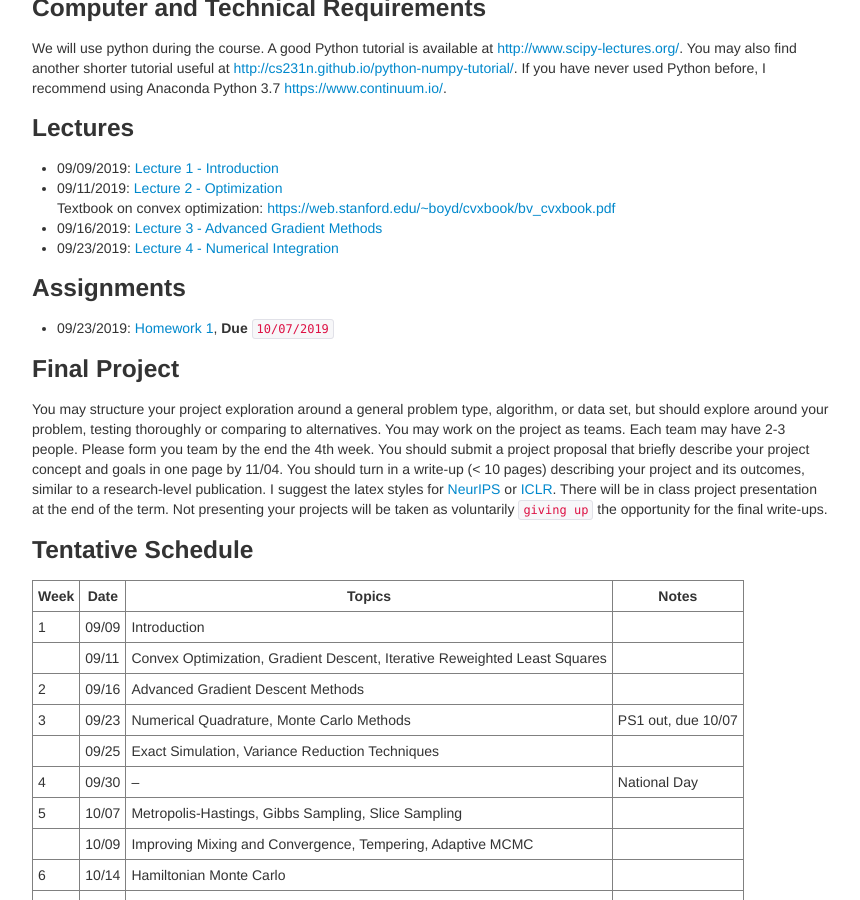
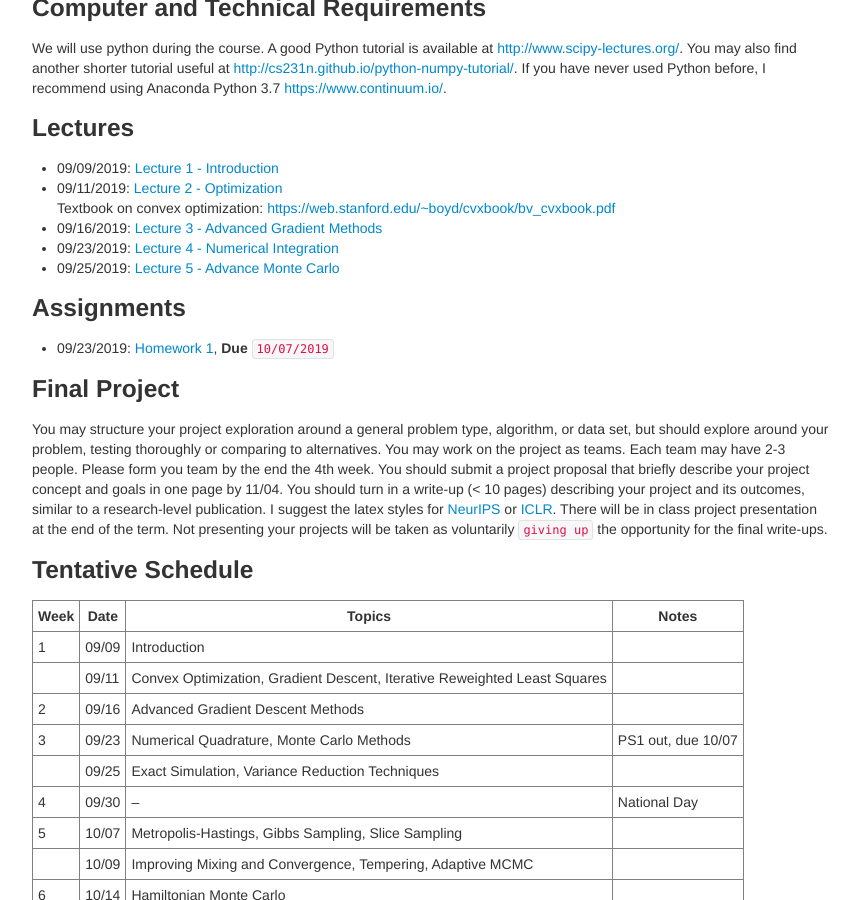
Before and after one commit to zcrabbit/zcrabbit.github.io, a Jekyll site: the page built from courses/mcs-f19.md, in a window 1280 px wide and 900 px high, scrolled down 1005 px. Shown: the whole window, without its empty margins (208-1068 px from the left). Built offline with Jekyll 4.4.1, drawn with Linux system fonts in a browser that asks for light colours.

Commit message:
lecture 5 out

```diff
--- a/courses/mcs-f19.md
+++ b/courses/mcs-f19.md
@@ -42,6 +42,7 @@ We will use python during the course. A good Python tutorial is available at <ht
   Textbook on convex optimization: <https://web.stanford.edu/~boyd/cvxbook/bv_cvxbook.pdf>
 - 09/16/2019: [Lecture 3 - Advanced Gradient Methods]({{sites.baseurl}}/static/slides/mcs_fall19/lec03.pdf)
 - 09/23/2019: [Lecture 4 - Numerical Integration]({{sites.baseurl}}/static/slides/mcs_fall19/lec04.pdf)
+- 09/25/2019: [Lecture 5 - Advance Monte Carlo]({{sites.baseurl}}/static/slides/mcs_fall19/lec05.pdf)
 
 ### Assignments
 - 09/23/2019: [Homework 1]({{sites.baseurl}}/static/slides/mcs_fall19/hw01.pdf), **Due** `10/07/2019`
```
Also changed, not shown: 3 other files.
